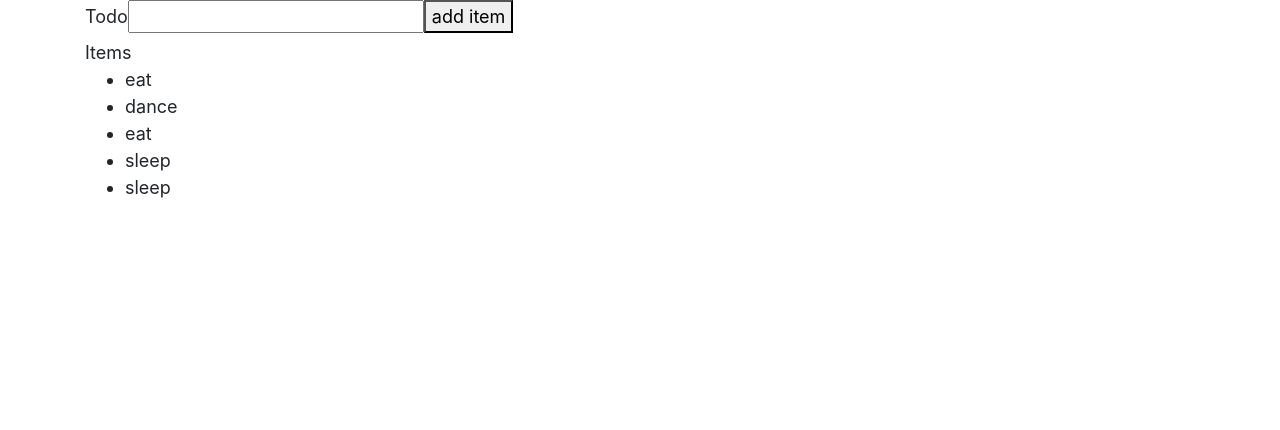
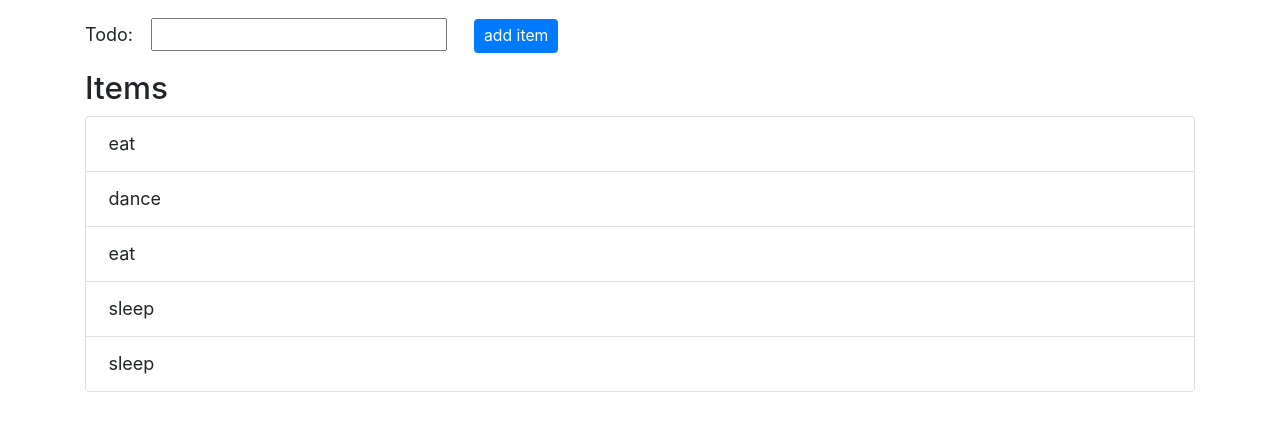
Before and after one commit to ghemouzg/todo-list, a React (Create React App) app: page / in a window 1280 px wide. Shown: the top 430 px of the page. Built offline with nearby package versions, Linux system fonts and the light colour scheme.

Commit message:
added styling

```diff
--- a/src/App.js
+++ b/src/App.js
@@ -15,7 +15,8 @@ class App extends Component {
       const newList = prevState.todoList.concat()
       newList.push(prevState.value)
       return {
-        todoList: newList
+        todoList: newList,
+        value: ""
       }
     })
   }
@@ -28,19 +29,23 @@ class App extends Component {
   }
 
   render() {
-    console.log("render")
-    console.log("value", this.state.value)
     return (
       <div className="container">
         <form onSubmit={this.addItem}>
-          <label htmlFor="input">Todo</label>
+          <label htmlFor="input">Todo: </label>
           <input
             type="text"
             id="input"
             onChange={this.changeValue}
             value={this.state.value}
+            className="m-3"
           />
-          <button onClick={this.addItem}>add item</button>
+          <button
+            onClick={this.addItem}
+            className="btn btn-primary btn-sm mx-2"
+          >
+            add item
+          </button>
         </form>
         <Todo todoList={this.state.todoList} />
       </div>
--- a/src/components/Todo.js
+++ b/src/components/Todo.js
@@ -1,16 +1,17 @@
 import React, { Component } from "react"
+import TodoItem from "./TodoItem"
 
 class Todo extends Component {
   render() {
     console.log(this.props.todoList)
     const todoListElements = this.props.todoList.map((todoItem, index) => (
-      <li key={index}>{todoItem}</li>
+      <TodoItem todoItem={todoItem} key={index} />
     ))
 
     return (
       <>
-        <div>Items</div>
-        <ul>{todoListElements}</ul>
+        <h3>Items</h3>
+        <ul className="list-group">{todoListElements}</ul>
       </>
     )
   }
--- /dev/null
+++ b/src/components/TodoItem.js
@@ -0,0 +1,9 @@
+import React, { Component } from "react"
+
+class TodoItem extends Component {
+  render() {
+    return <li className="list-group-item">{this.props.todoItem}</li>
+  }
+}
+
+export default TodoItem
```
